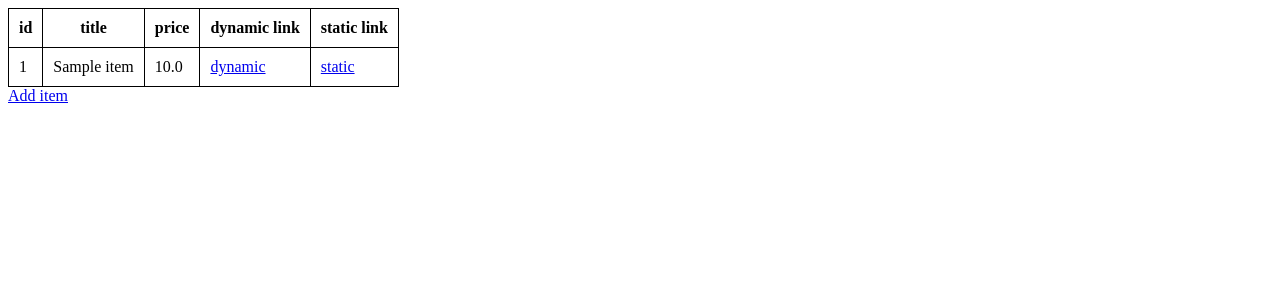
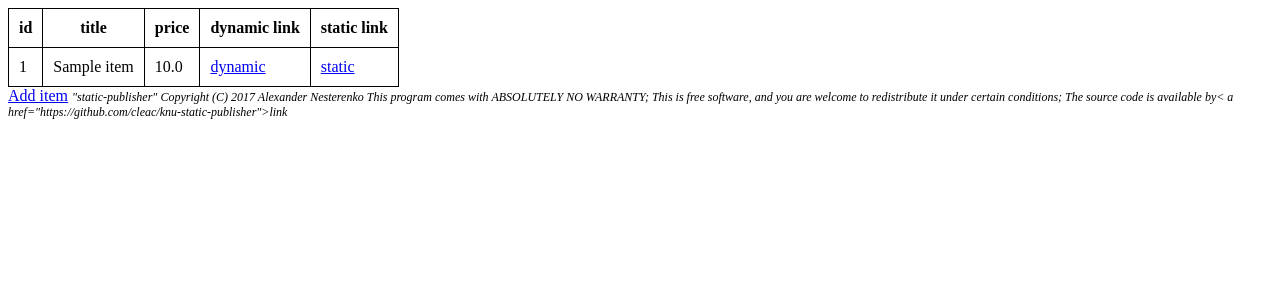
Before and after one commit to cleac/knu-static-publisher, a Flask app: page / in a window 1280 px wide. Shown: the top 300 px of the page. Run offline with Flask 2, Linux system fonts and the light colour scheme; tables that the repository leaves empty hold one stand-in row (values such as "Sample post").

Commit message:
Add README and licensing prerequisitives

```diff
--- a/templates/items.html
+++ b/templates/items.html
@@ -38,5 +38,14 @@
             </tbody>
         </table>
         <a href="/add">Add item</a>
+
+        <i style="font-size: 12px">
+            "static-publisher" Copyright (C) 2017 Alexander Nesterenko
+            This program comes with ABSOLUTELY NO WARRANTY;
+            This is free software, and you are welcome to redistribute it
+            under certain conditions;
+            The source code is available by< a href="https://github.com/cleac/knu-static-publisher">link</a>
+        </i>
+
     </body>
 </html>
```
Also changed, not shown: README.md (added).
